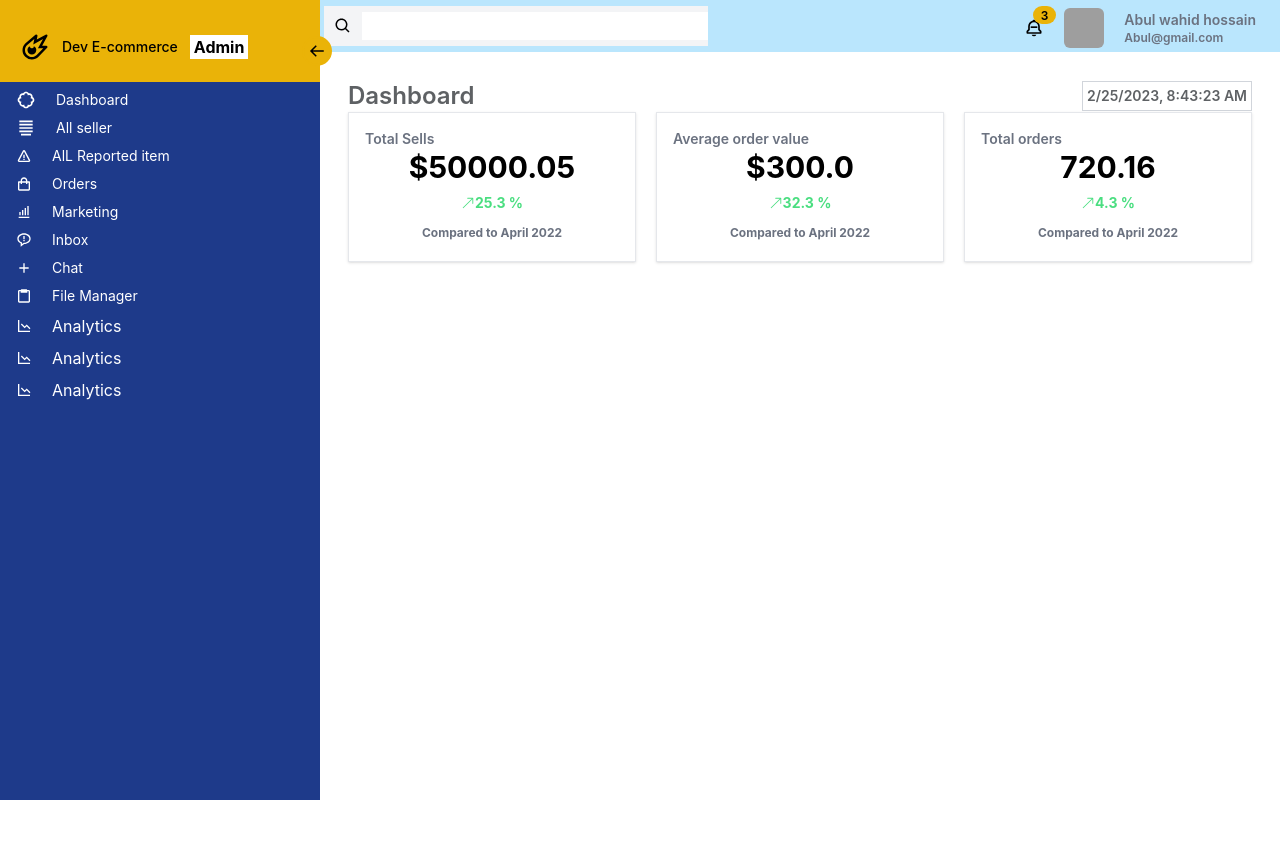
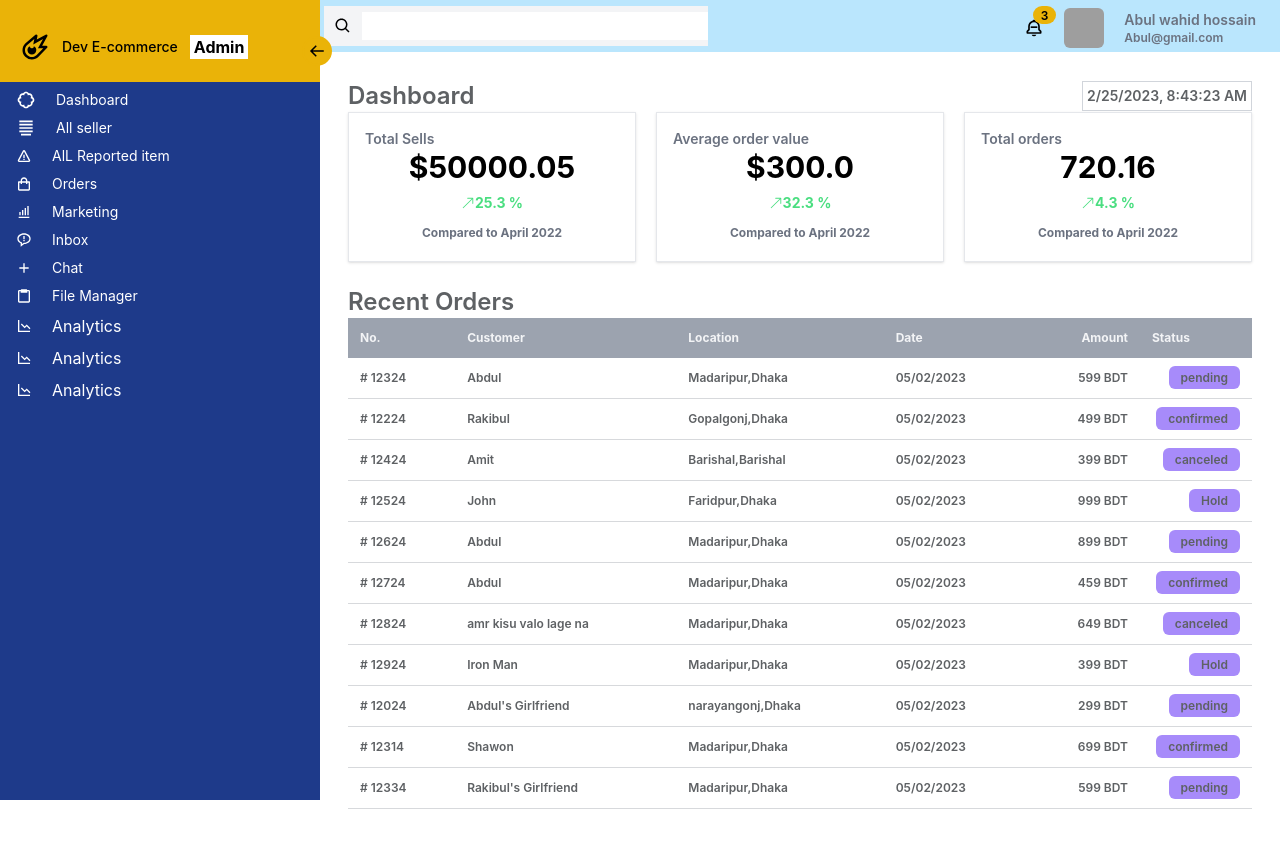
Before and after one commit to amit-sarker-00/Shipping-Dashboard, a React (Create React App) app: page / in a window 1280 px wide. Shown: the top 848 px of the page. Before the commit the page ends 800 px from the top, so only its background shows below. Built offline with nearby package versions, Linux system fonts and the light colour scheme; grey boxes are pictures that could not be loaded.

Commit message:
table created for recent orders

```diff
--- /dev/null
+++ b/public/faketable.json
@@ -0,0 +1,90 @@
+[
+  {
+    "_id": 12324,
+    "customerName": "Abdul",
+    "location": "Madaripur,Dhaka",
+    "date": "05/02/2023",
+    "status": "pending",
+    "amount": 599
+  },
+  {
+    "_id": 12224,
+    "customerName": "Rakibul",
+    "location": "Gopalgonj,Dhaka",
+    "date": "05/02/2023",
+    "status": "confirmed",
+    "amount": 499
+  },
+  {
+    "_id": 12424,
+    "customerName": "Amit",
+    "location": "Barishal,Barishal",
+    "date": "05/02/2023",
+    "status": "canceled",
+    "amount": 399
+  },
+  {
+    "_id": 12524,
+    "customerName": "John",
+    "location": "Faridpur,Dhaka",
+    "date": "05/02/2023",
+    "status": "Hold",
+    "amount": 999
+  },
+  {
+    "_id": 12624,
+    "customerName": "Abdul",
+    "location": "Madaripur,Dhaka",
+    "date": "05/02/2023",
+    "status": "pending",
+    "amount": 899
+  },
+  {
+    "_id": 12724,
+    "customerName": "Abdul",
+    "location": "Madaripur,Dhaka",
+    "date": "05/02/2023",
+    "status": "confirmed",
+    "amount": 459
+  },
+  {
+    "_id": 12824,
+    "customerName": "amr kisu valo lage na",
+    "location": "Madaripur,Dhaka",
+    "date": "05/02/2023",
+    "status": "canceled",
+    "amount": 649
+  },
+  {
+    "_id": 12924,
+    "customerName": "Iron Man",
+    "location": "Madaripur,Dhaka",
+    "date": "05/02/2023",
+    "status": "Hold",
+    "amount": 399
+  },
+  {
+    "_id": 12024,
+    "customerName": "Abdul's Girlfriend",
+    "location": "narayangonj,Dhaka",
+    "date": "05/02/2023",
+    "status": "pending",
+    "amount": 299
+  },
+  {
+    "_id": 12314,
+    "customerName": "Shawon",
+    "location": "Madaripur,Dhaka",
+    "date": "05/02/2023",
+    "status": "confirmed",
+    "amount": 699
+  },
+  {
+    "_id": 12334,
+    "customerName": "Rakibul's Girlfriend",
+    "location": "Madaripur,Dhaka",
+    "date": "05/02/2023",
+    "status": "pending",
+    "amount": 599
+  }
+]
--- a/src/Dashboard/Components/Home/Home.js
+++ b/src/Dashboard/Components/Home/Home.js
@@ -1,12 +1,14 @@
 import React from "react";
 import Date from "../Date/Date";
 import History from "../History/History";
+import RecentOrders from "../RecentOrders/RecentOrders";
 
 const Home = () => {
   return (
     <div>
       <Date></Date>
       <History></History>
+      <RecentOrders></RecentOrders>
     </div>
   );
 };
--- /dev/null
+++ b/src/Dashboard/Components/RecentOrders/RecentOrders.js
@@ -0,0 +1,70 @@
+import React, { useEffect, useState } from "react";
+
+const RecentOrders = () => {
+  const [recentOrders, setRecentOrders] = useState([]);
+  useEffect(() => {
+    fetch("faketable.json")
+      .then((res) => res.json())
+      .then((data) => setRecentOrders(data))
+      .catch((err) => console.error(err));
+  }, []);
+  return (
+    <div className="container  my-6  text-gray-100">
+      <h1 className="font-semibold text-[#5e6164]">Recent Orders</h1>
+      <div className="overflow-x-auto">
+        <table className="min-w-full text-xs">
+          <colgroup>
+            <col />
+            <col />
+            <col />
+            <col />
+            <col />
+            <col className="w-28" />
+          </colgroup>
+          <thead className="bg-gray-400">
+            <tr className="text-left">
+              <th className="p-3">No.</th>
+              <th className="p-3">Customer</th>
+              <th className="p-3">Location</th>
+              <th className="p-3">Date</th>
+              <th className="p-3 text-right">Amount</th>
+              <th className="p-3">Status</th>
+            </tr>
+          </thead>
+          <tbody>
+            {recentOrders?.map((orders) => (
+              <tr
+                key={orders?._id}
+                className="border-b border-opacity-20 border-gray-700  text-[#5e6164]"
+              >
+                <td className="p-3">
+                  <p># {orders?._id}</p>
+                </td>
+                <td className="p-3">
+                  <p>{orders?.customerName}</p>
+                </td>
+                <td className="p-3">
+                  <p>{orders?.location}</p>
+                </td>
+                <td className="p-3">
+                  <p>{orders?.date}</p>
+                </td>
+
+                <td className="p-3 text-right">
+                  <p>{orders?.amount} BDT</p>
+                </td>
+                <td className="p-3  text-right">
+                  <span className="px-3 py-1 font-semibold rounded-md bg-violet-400 dark:text-gray-900">
+                    <span>{orders?.status}</span>
+                  </span>
+                </td>
+              </tr>
+            ))}
+          </tbody>
+        </table>
+      </div>
+    </div>
+  );
+};
+
+export default RecentOrders;
```
